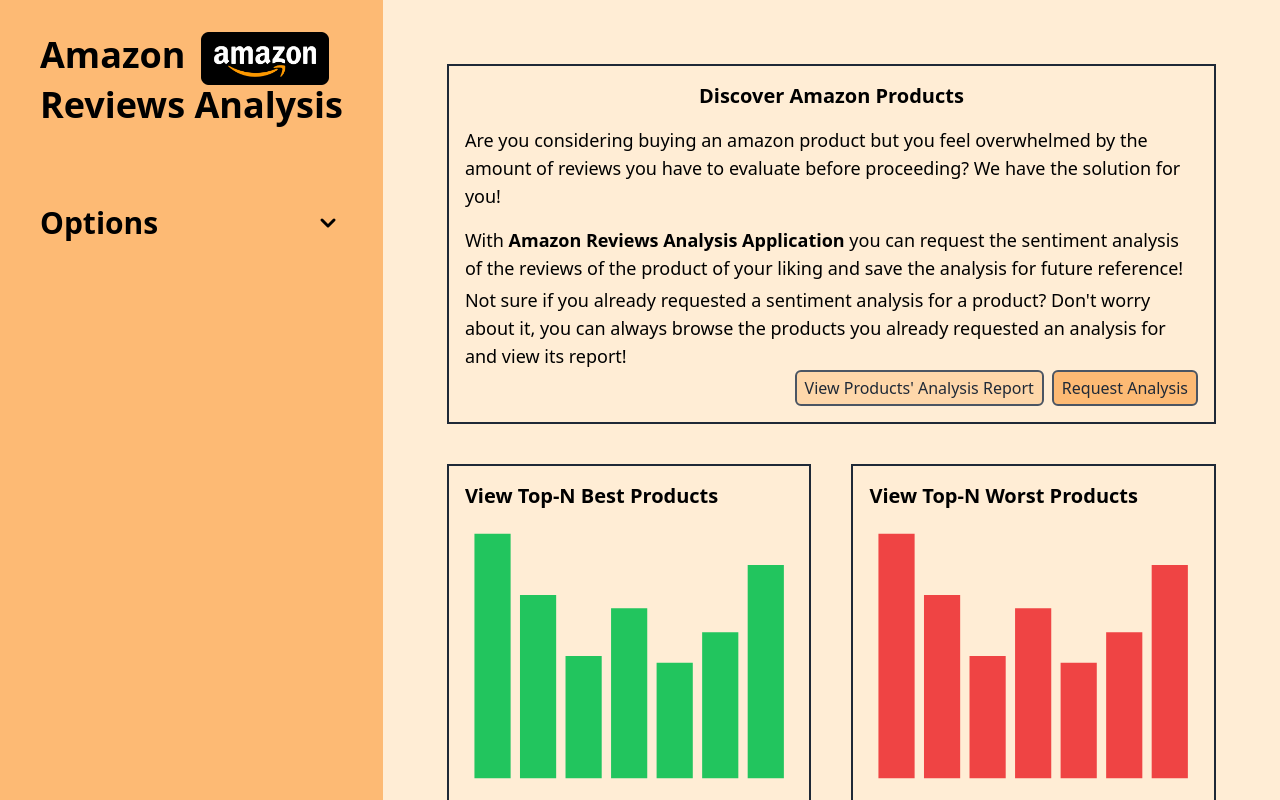
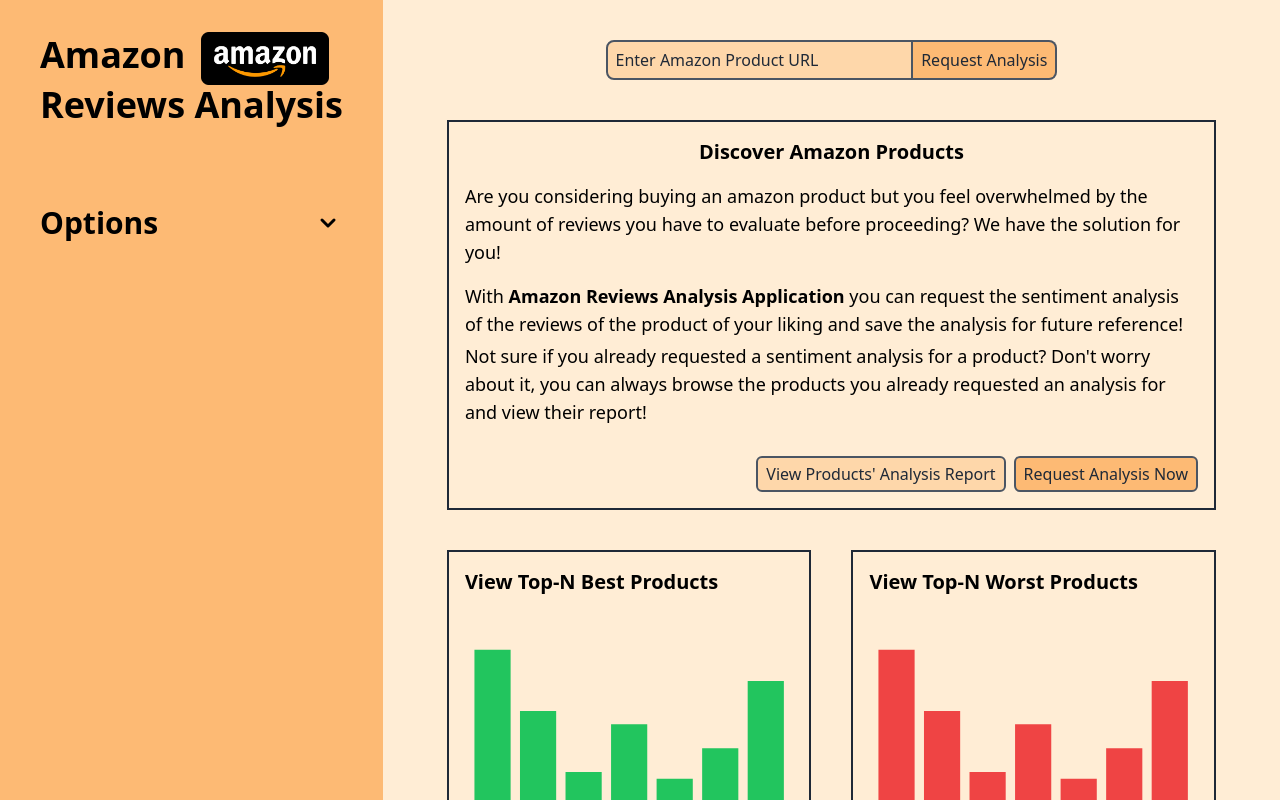
Before and after one commit to GMalliaris/m222-dashboard, a React (Vite) app: page / in a window 1280 px wide. Shown: the top 800 px of the page. Built offline with nearby package versions, Linux system fonts and the light colour scheme.

Commit message:
dashboard fixes

```diff
--- a/src/App.tsx
+++ b/src/App.tsx
@@ -8,7 +8,7 @@
 
 function App() {
   return (
-    <div className="xl:flex min-h-[100vh] bg-orange-100">
+    <div className="xl:flex xl:min-h-[100vh] bg-orange-100">
       <NavigationBar />
       <Routes>
         <Route path="/" element={ <Dashboard/> } />
--- a/src/pages/Dashboard.tsx
+++ b/src/pages/Dashboard.tsx
@@ -1,6 +1,6 @@
 import MockBarChart from "../components/MockBarChart";
 import Card from "../components/Card";
-import { ReactElement } from "react";
+import { ReactElement, useRef } from "react";
 import { Link, useNavigate } from "react-router-dom";
 
 type DashboardTileProps = {
@@ -30,9 +30,30 @@
 
 const Dashboard = () => {
     const navigate = useNavigate();
-    return <div className="flex-grow p-16" >
+    const inputRef = useRef<HTMLInputElement | null>(null);
 
-        <div className="w-full h-full dashboardGrid:grid dashboardGrid:grid-cols-2 dashboardGrid:gap-10">
+    function focusOnInput() {
+        if (!inputRef?.current) {
+            return;
+        }
+        inputRef?.current.focus();
+    }
+
+    return <div className="flex-grow px-16 py-8" >
+
+        <div className="w-full mb-10 flex items-center justify-center">
+            <div className="w-full text-center" >
+                <input ref={inputRef} type="text" className="border-2 border-gray-600 bg-orange-200 h-[40px] w-4/5 rounded-lg px-2
+                    sm:w-2/5 sm:rounded-r-none placeholder-gray-800" placeholder="Enter Amazon Product URL"/>
+                <button className=" bg-orange-300 border-2 border-gray-600 text-gray-800 h-[40px] rounded-lg w-4/5 block mx-auto mt-2
+                    sm:rounded-l-none sm:border-l-0 sm:inline-block sm:px-2 sm:w-auto
+                    hover:bg-orange-400 transition-colors" >
+                    Request Analysis
+                </button>
+            </div>
+        </div>
+
+        <div className="w-full lg:h-screen dashboardGrid:grid dashboardGrid:grid-cols-2 dashboardGrid:gap-10">
             <DashboardTile title="Discover Amazon Products" titleClassName="text-left xl:text-center" className="col-span-2">
                 <>
                     <p className="text-lg font-medium mb-4">
@@ -45,7 +66,7 @@
                     </p>
                     <p className="text-lg font-medium">
                         Not sure if you already requested a sentiment analysis for a product? Don't worry about it, you can always browse the products you already
-                        requested an analysis for and view its report!
+                        requested an analysis for and view their report!
                     </p>
                     <div className="h-full flex items-end justify-end gap-2 pt-6 xl:pt-0">
                         <Link className="px-2 py-1 bg-orange-200 rounded-md border-2 border-gray-600 text-gray-800
@@ -53,9 +74,9 @@
                                 View Products' Analysis Report
                         </Link>
                         <button className="px-2 py-1 bg-orange-300 rounded-md border-2 border-gray-600 text-gray-800
-                            hover:bg-orange-400 transition-colors">
-                            Request Analysis
-                            </button>
+                            hover:bg-orange-400 transition-colors" onClick={focusOnInput}>
+                            Request Analysis Now
+                        </button>
                     </div>
                 </>
             </DashboardTile>
--- a/tailwind.config.js
+++ b/tailwind.config.js
@@ -1,6 +1,5 @@
 /** @type {import('tailwindcss').Config} */
 export default {
-  important: true,
   content: [
     "./index.html",
     "./src/**/*.{js,ts,jsx,tsx}",
```
